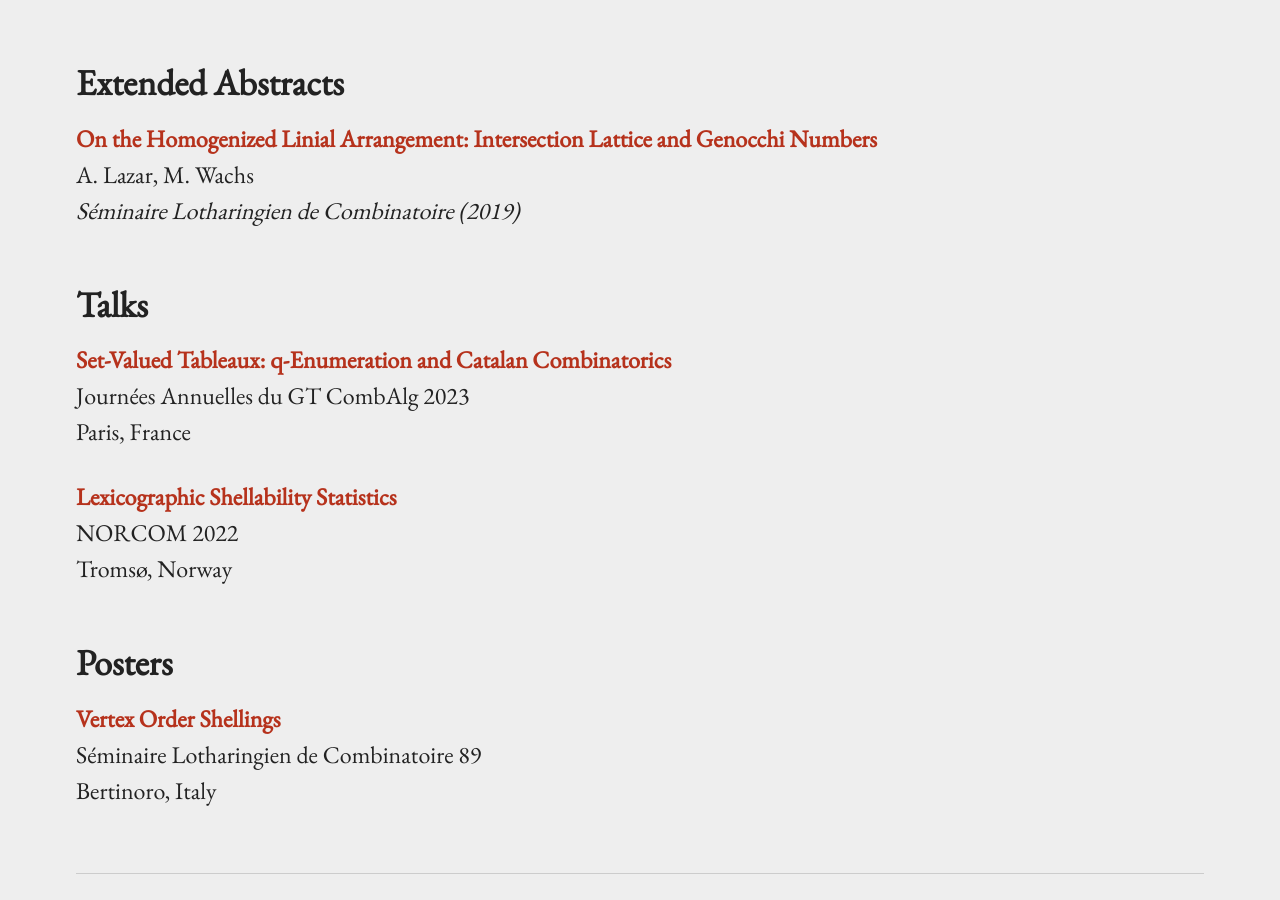
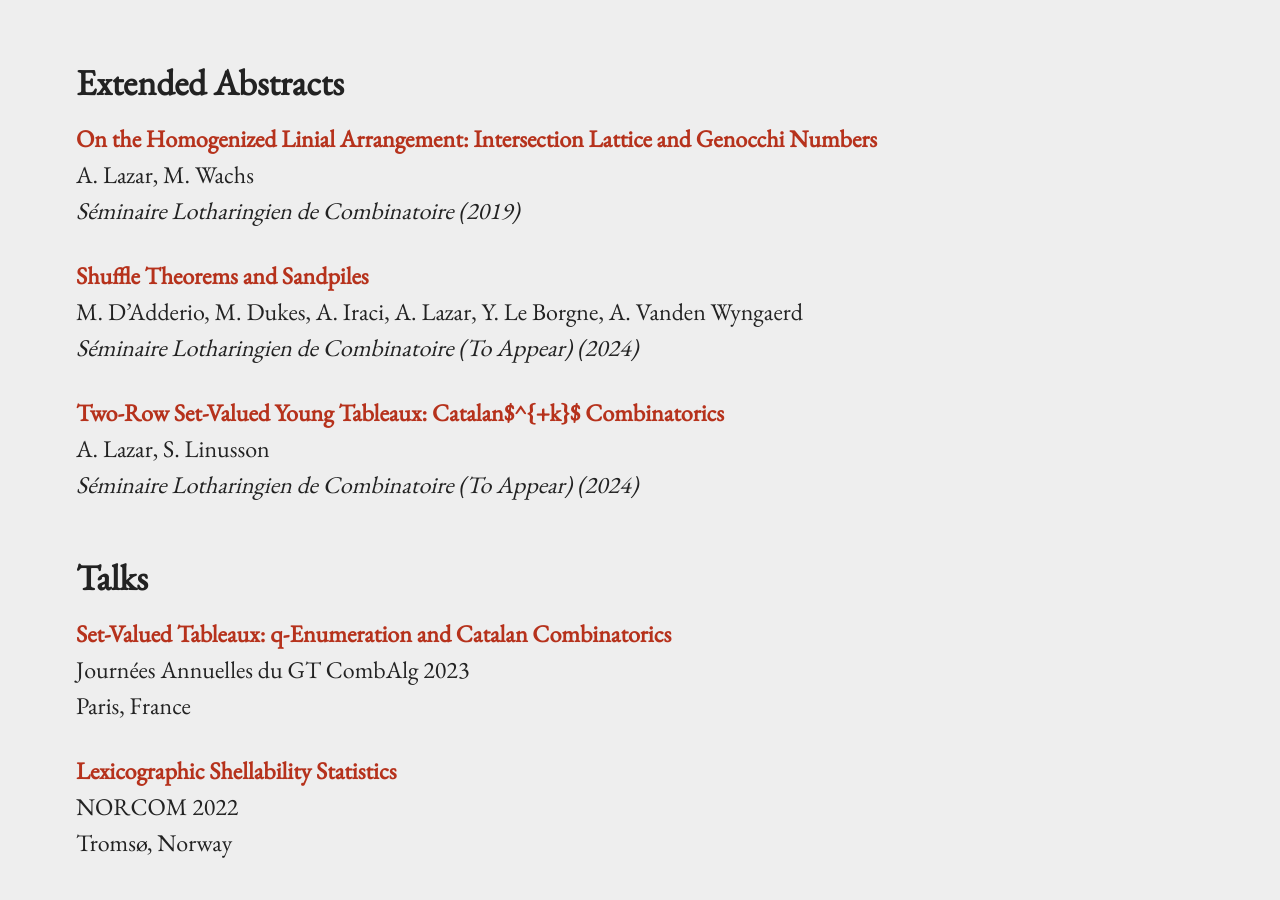
Before and after one commit to AlexanderLazar/alexanderlazar.github.io, a Jekyll site: the page built from research.markdown, in a window 1280 px wide and 900 px high, scrolled down 1316 px. Built offline with Jekyll 4.4.1, drawn with Linux system fonts in a browser that asks for light colours.

Commit message:
Update research.markdown

```diff
--- a/research.markdown
+++ b/research.markdown
@@ -33,7 +33,6 @@ pubs:
       year:    "2017"
       url:     "https://www.combinatorics.org/ojs/index.php/eljc/article/view/v24i4p14"
 
-
 pres:
     - title: "Shuffle Theorems and Sandpiles"
       author: "M. D'Adderio, M. Dukes, A. Iraci, A. Lazar, Y. Le Borgne, A. Vanden Wyngaerd"
@@ -48,6 +47,19 @@ abs:
       #note: "Extended Abstract"
       year:    "2019"
       url:     "https://www.mat.univie.ac.at/~slc/wpapers/FPSAC2019/93.html"
+
+    - title: "Shuffle Theorems and Sandpiles"
+      author: "M. D'Adderio, M. Dukes, A. Iraci, A. Lazar, Y. Le Borgne, A. Vanden Wyngaerd"
+      journal: "S&eacute;minaire Lotharingien de Combinatoire"
+      note: "To Appear"
+      year: "2024"
+
+    - title: "Two-Row Set-Valued Young Tableaux: Catalan$^{+k}$ Combinatorics"
+      author: "A. Lazar, S. Linusson"
+      journal: "S&eacute;minaire Lotharingien de Combinatoire"
+      note: "To Appear"
+      year: "2024"
+
 slides:
     - title: "Set-Valued Tableaux: q-Enumeration and Catalan Combinatorics"
       venue: "Journées Annuelles du GT CombAlg 2023"
```
